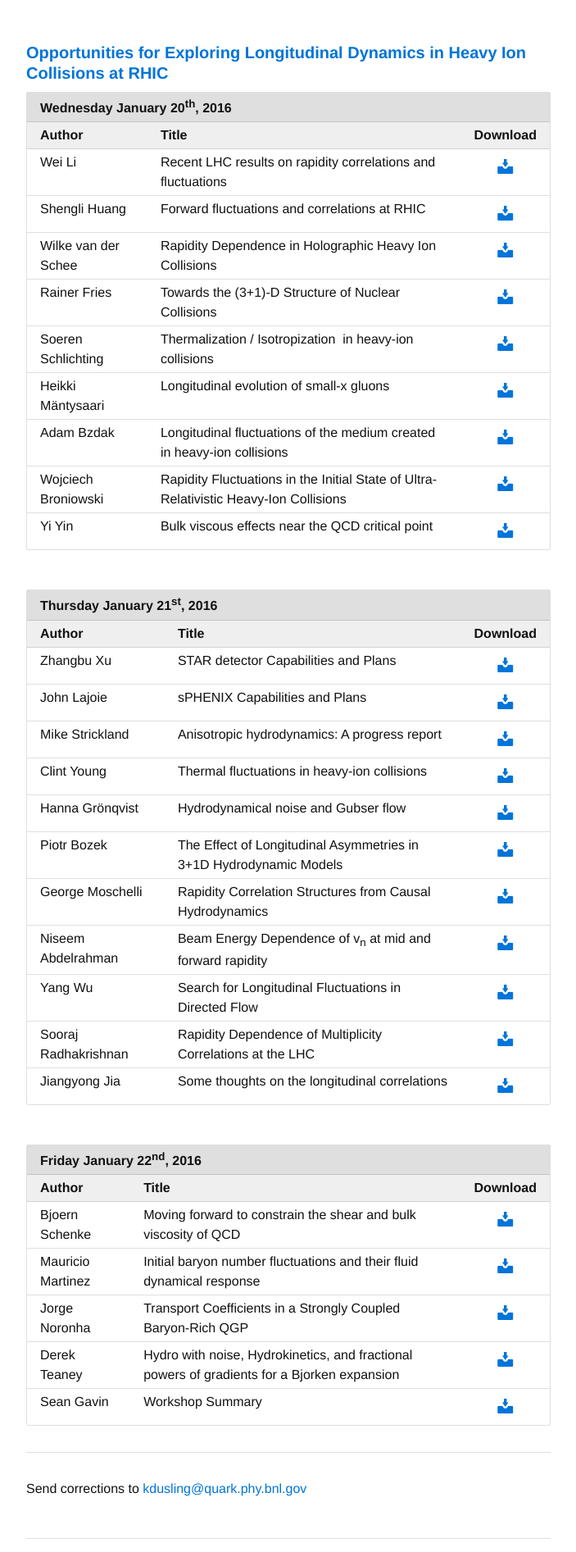
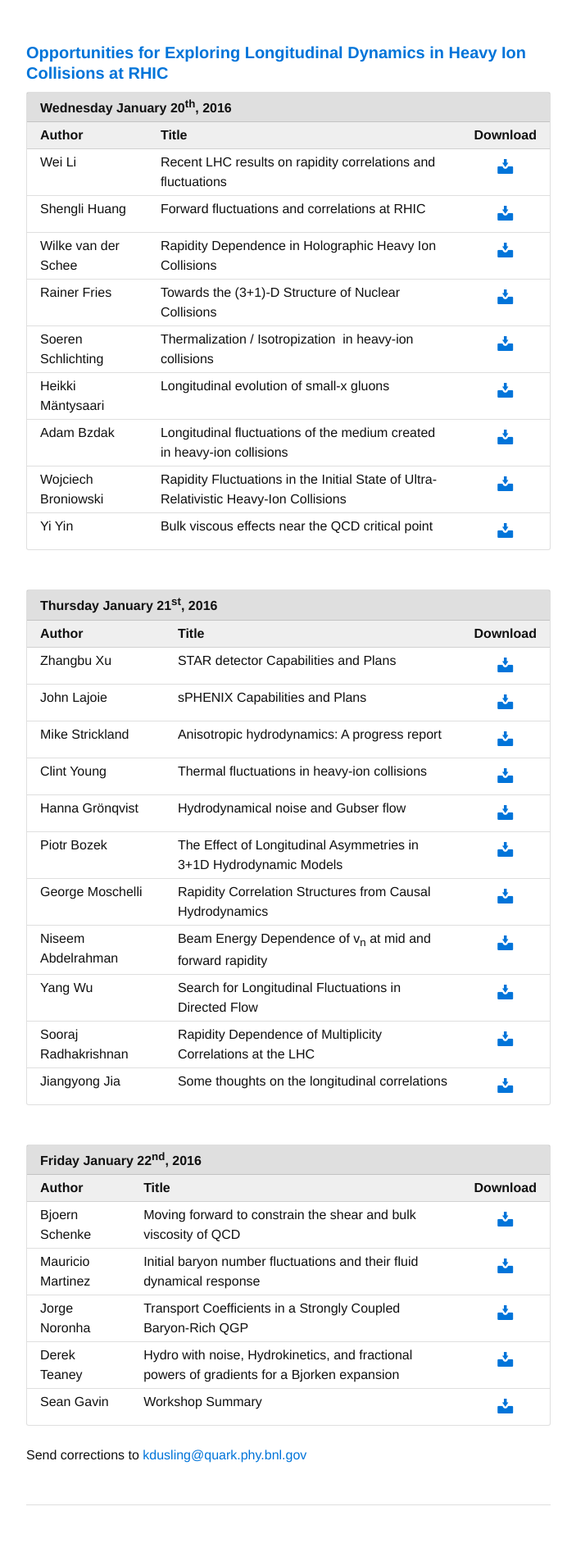
Before and after one commit to kdusling/kdusling.github.io, a Jekyll site: the page built from misc/oeld2016.html, in a window 1280 px wide. Shown: the whole page at 82% size, without its empty margins (288-991 px from the left). Built offline with Jekyll 4.4.1, drawn with Linux system fonts in a browser that asks for light colours; after the commit the page ends 1852 px from its top, so only the background shows below that.

Commit message:
Update oeld2016.html

```diff
--- a/misc/oeld2016.html
+++ b/misc/oeld2016.html
@@ -204,15 +204,14 @@ title: Opportunities for Exploring Longitudinal Dynamics in Heavy Ion Collisions
 
     </tbody>
     </table>
+   </div>
 
-    <BR>
-    <hr>
     <BR>
     Send corrections to <a
         href="mailto:kdusling@quark.phy.bnl.gov">kdusling@quark.phy.bnl.gov</a>
     <BR>
     <BR>
 
-      </div>
+
 
 </section>
```
